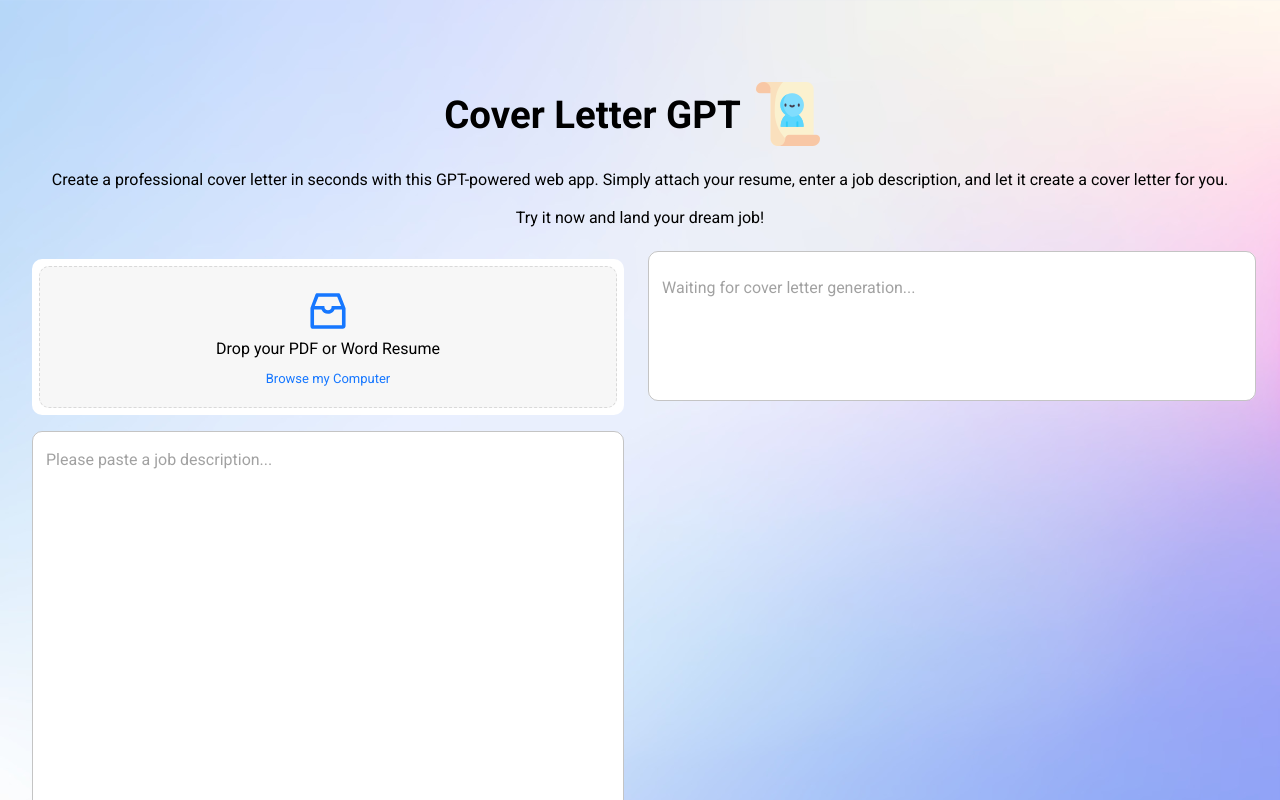
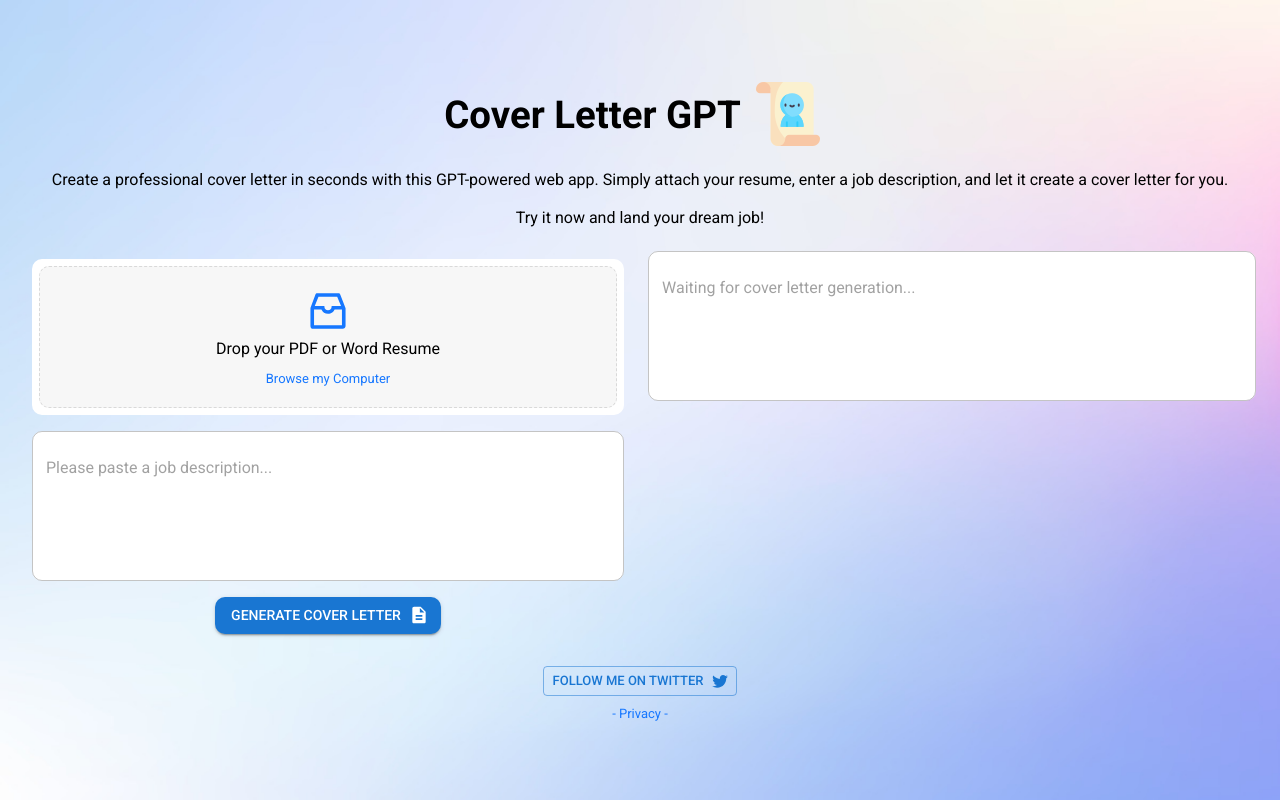
Before and after one commit to macsampson/cover-letter-gpt, a React (Vite) app in the folder client/: page / in a window 1280 px wide. Shown: the top 800 px of the page. Built offline with nearby package versions, Linux system fonts and the light colour scheme.

Commit message:
reduce jd input size

```diff
--- a/client/src/components/JobDescription.tsx
+++ b/client/src/components/JobDescription.tsx
@@ -1,26 +1,26 @@
-import React, { useState, useEffect } from "react";
-import { TextField, CircularProgress } from "@mui/material";
+import React, { useState, useEffect } from 'react'
+import { TextField, CircularProgress } from '@mui/material'
 
 type Props = {
-  onJDInput: (jd: string | "") => void;
-};
+	onJDInput: (jd: string | '') => void
+}
 
 function JobDescription({ onJDInput }: Props) {
-  const [text, setText] = useState("");
+	const [text, setText] = useState('')
 
 	// use effect for passing text to parent component
 	useEffect(() => {
-    onJDInput(text);
-  }, [text]);
+		onJDInput(text)
+	}, [text])
 
 	const handleInputChange = (e: React.ChangeEvent<HTMLTextAreaElement>) => {
-    setText(e.target.value);
-  };
+		setText(e.target.value)
+	}
 
 	return (
 		<div id="job-description">
 			<TextField
-        sx={{ ".MuiInputBase-root": { borderRadius: "10px" } }}
+				sx={{ '.MuiInputBase-root': { borderRadius: '10px' } }}
 				id="text-input"
 				placeholder="Please paste a job description..."
 				value={text}
@@ -28,11 +28,11 @@
 				// className={styles.textBox}
 				multiline
 				maxRows={5}
-        minRows={5}
+				// minRows={5}
 				// style={{ width: '100%' }}
 			/>
 		</div>
-  );
+	)
 }
 
-export default JobDescription;
+export default JobDescription
```
Also changed, not shown: client/src/App.css (+6 -52 lines), 1 other file (tests, documents, lock files or other folders). Lines whose indentation alone changed are shown as unchanged.
